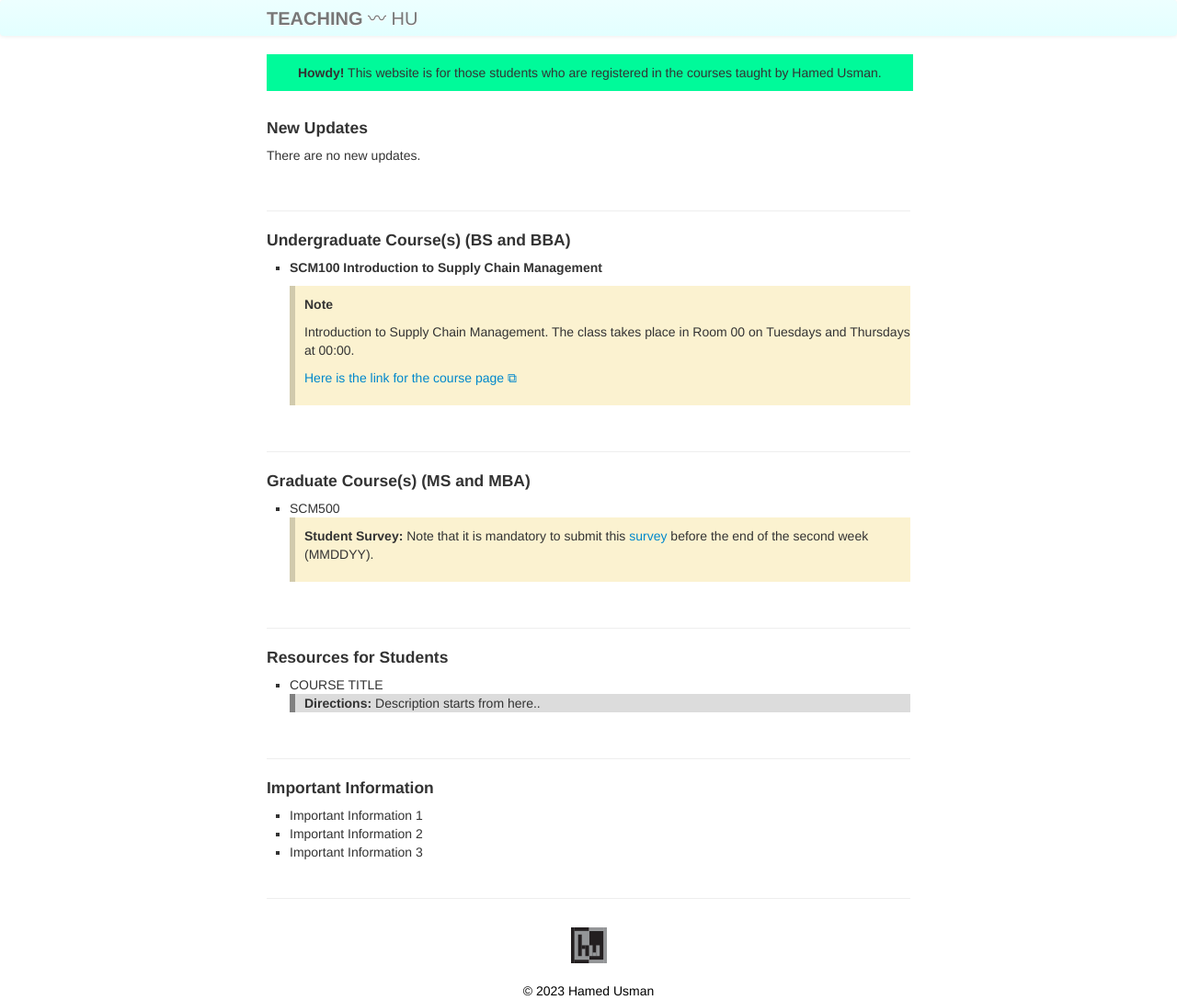
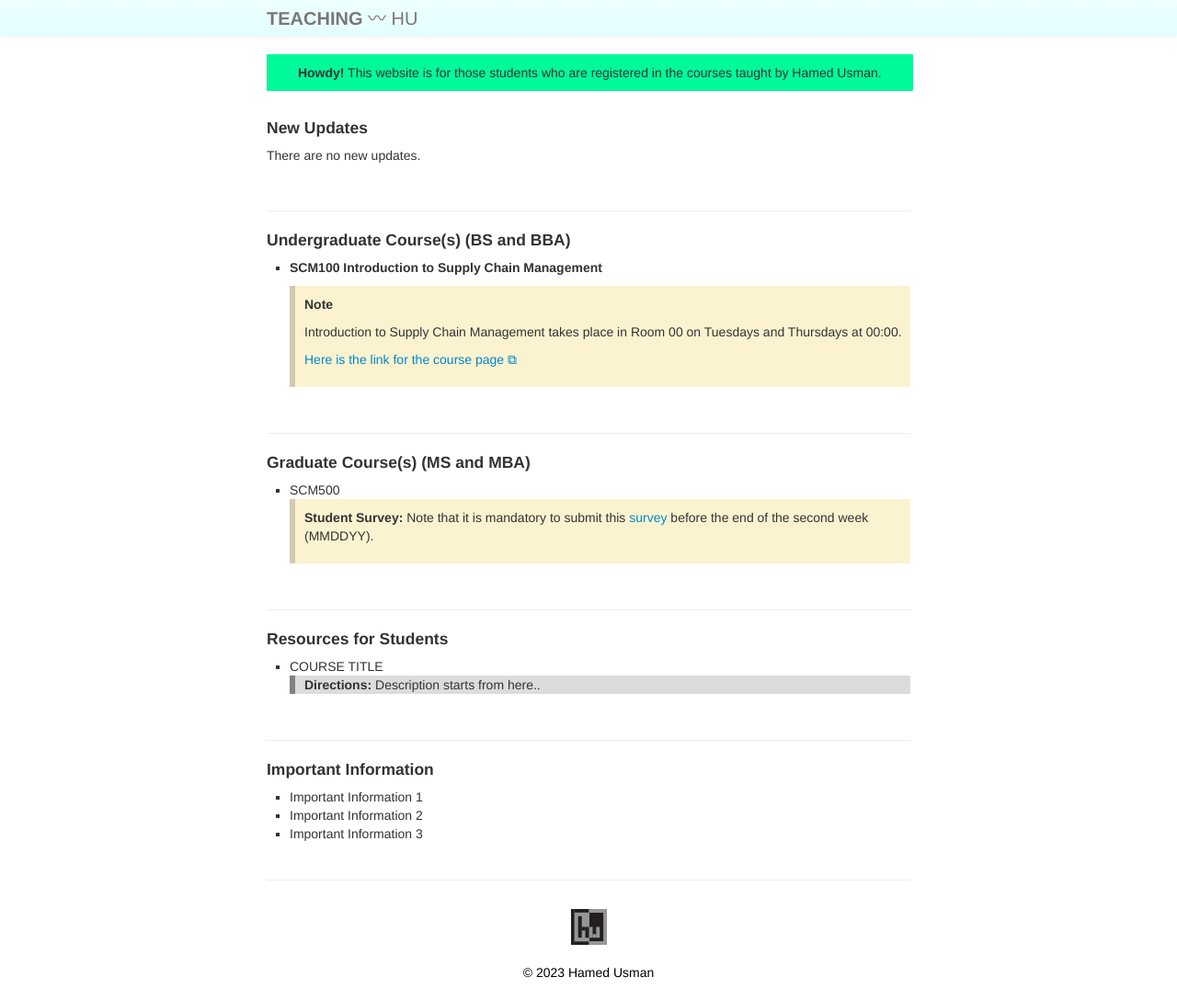
Before and after one commit to 101scm/101scm.github.io, a Jekyll site: the page built from index.md, in a window 1280 px wide. Shown: the whole page at 92% size. Built offline with Jekyll 4.4.1, drawn with Linux system fonts in a browser that asks for light colours.

Commit message:
Update index.md

```diff
--- a/index.md
+++ b/index.md
@@ -21,7 +21,7 @@ keywords: operations management, supply chain management, logistics
 <li><h5>SCM100 Introduction to Supply Chain Management</h5></li>
 <!--<p>There are no new updates.</p>-->
 <div class="note"><p><strong>Note</strong></p>
-  <p>Introduction to Supply Chain Management. The class takes place in Room 00 on Tuesdays and Thursdays at 00:00.</p>
+  <p>Introduction to Supply Chain Management takes place in Room 00 on Tuesdays and Thursdays at 00:00.</p>
   <p><a href="https://www.google.com">Here is the link for the course page &#x29c9;</a></p></div>
 </ul>
 
```
